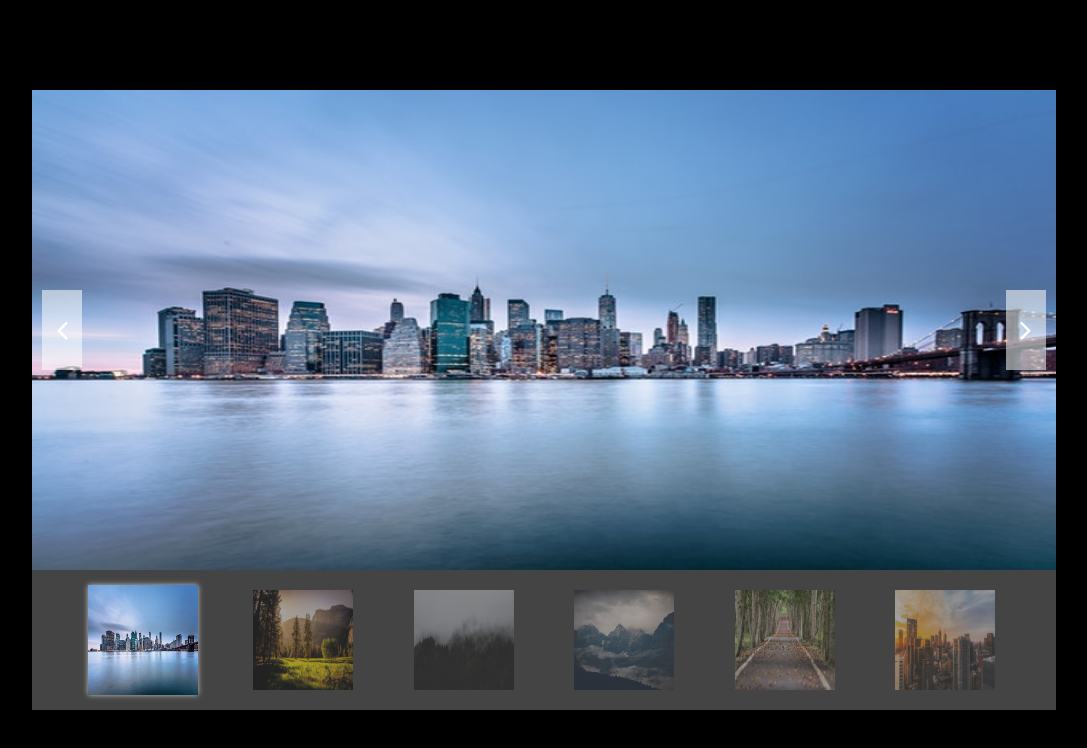
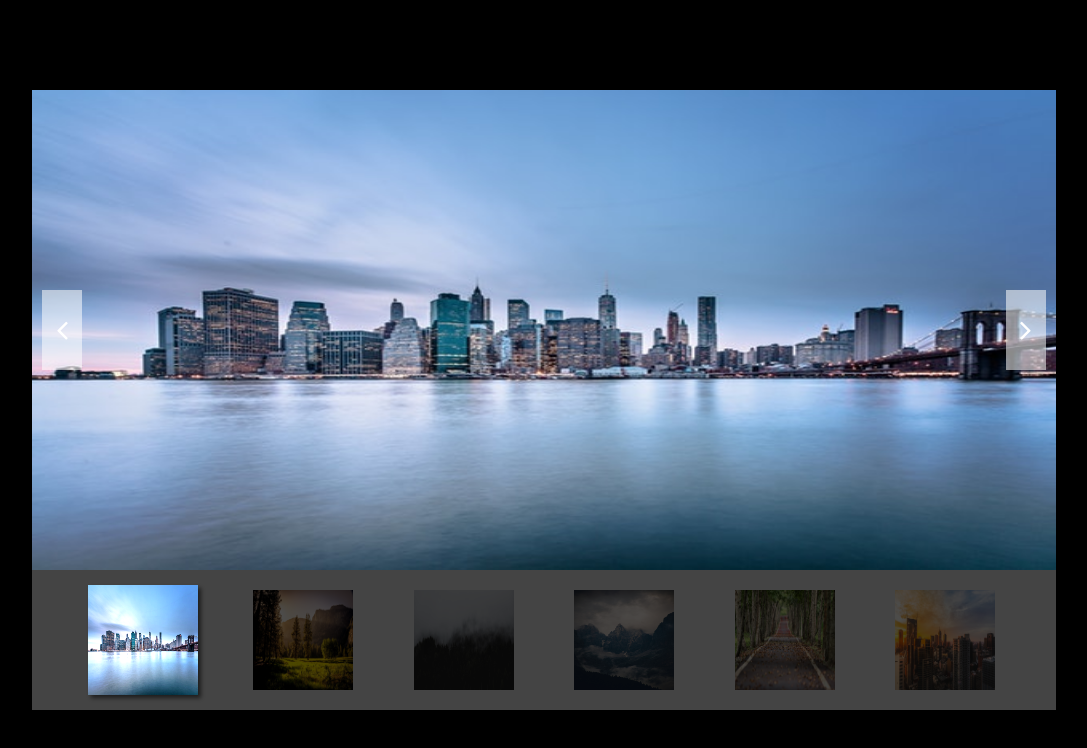
Before and after one commit to evenstar1111/simple-applications-of-html-css-and-js, a plain HTML site: page first-slide.html in a window 1280 px wide. Shown: the whole page, without its empty margins (96-1183 px from the left). Drawn offline with Linux system fonts and the light colour scheme.

Commit message:
up first_slide

```diff
--- a/css/first-slide.css
+++ b/css/first-slide.css
@@ -93,16 +93,16 @@ body, html {
 .thumbnail-img {
     width: 100px;
     height: 100px;
-    opacity: .5;
+    filter: brightness(30%);
     transition: all .5s;
 }
 
 
 .thumbnail-img.active {
     z-index: 1  ;
-    opacity: 1;
+    filter: brightness(130%);
     transform: scale(1.1);
-    box-shadow: 0 0 5px rgba(255, 255, 255, 0.685);
+    box-shadow: 3px 3px 4px rgba(0, 0, 0, 0.575);
 }
 
 
```
